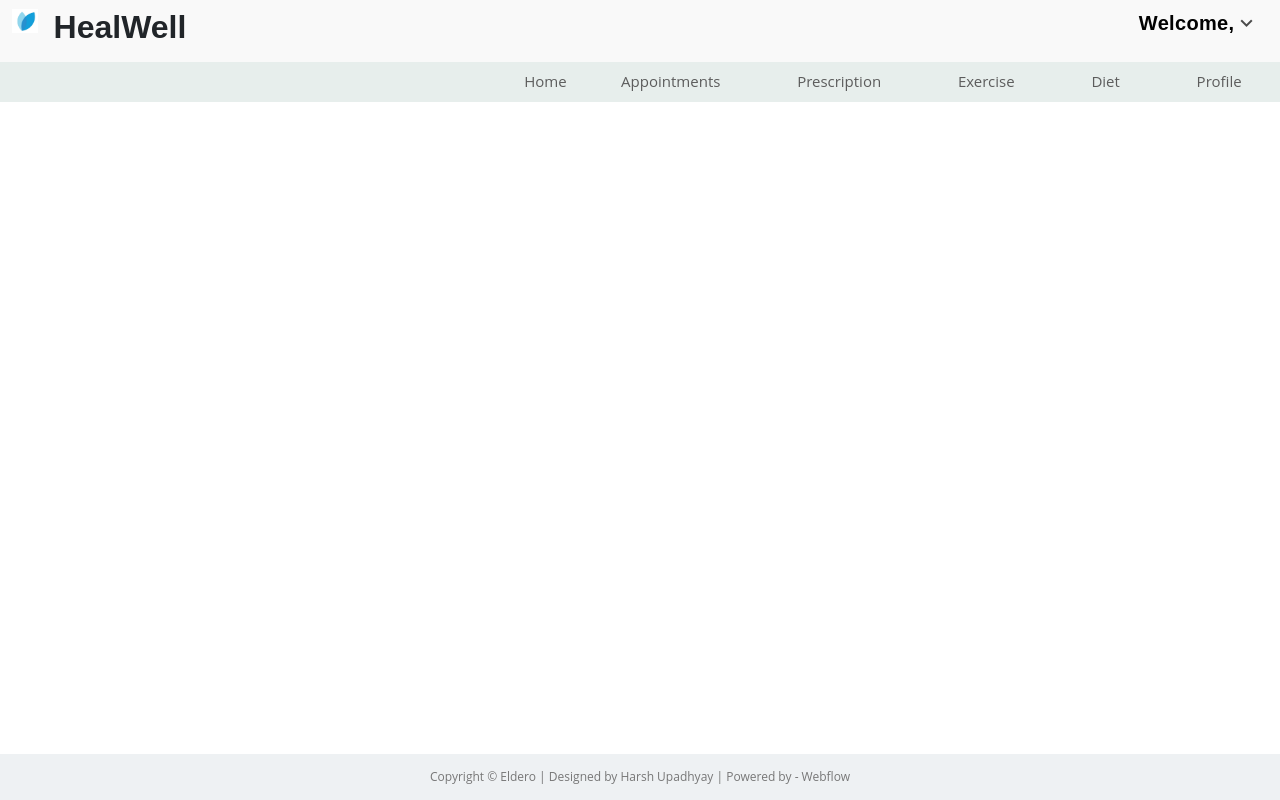
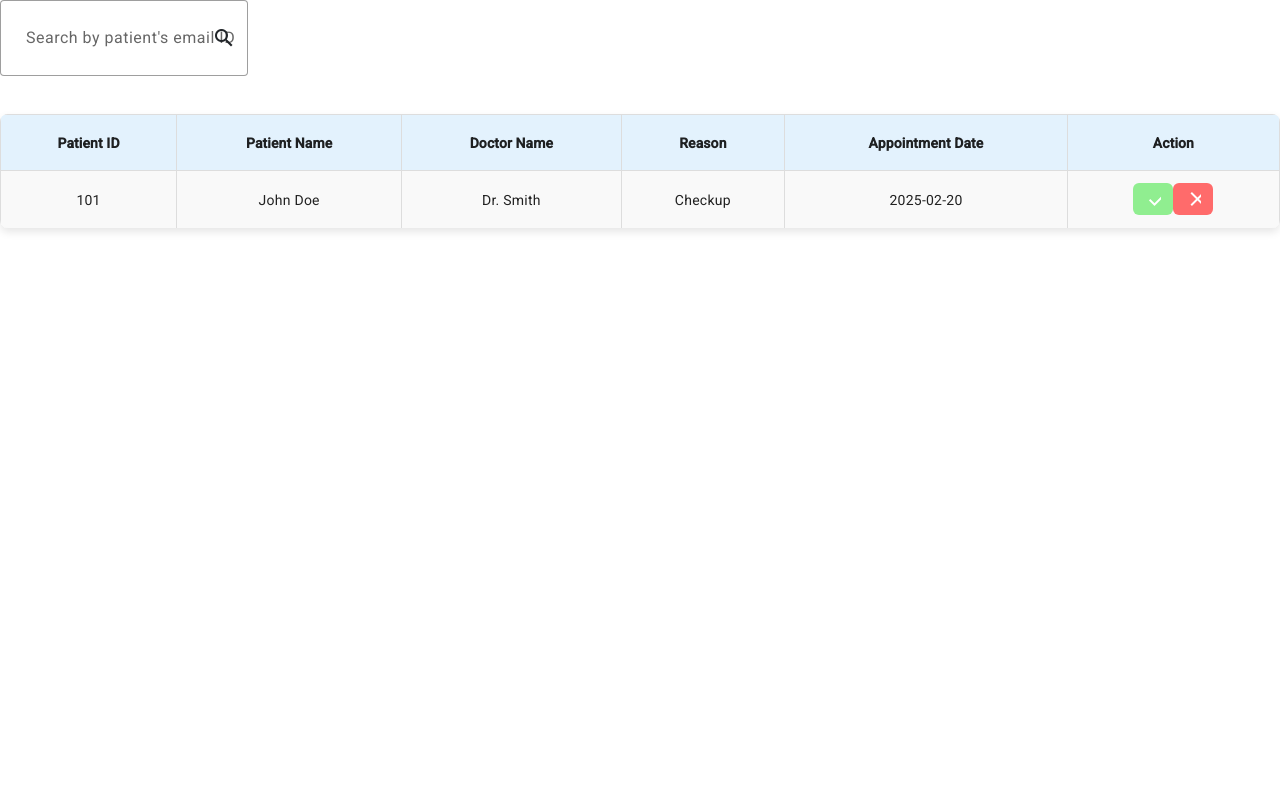
Before and after one commit to 1304harshu/HealWell, an Angular app: page /home in a window 1280 px wide. Built offline with nearby package versions, Linux system fonts and the light colour scheme.

Commit message:
apt-list added

```diff
--- a/src/app/app.component.html
+++ b/src/app/app.component.html
@@ -1,3 +1,4 @@
-<router-outlet></router-outlet>
+<!-- <router-outlet></router-outlet>  -->
 <!-- <app-meal></app-meal> -->
  <!-- <app-aptform></app-aptform> -->
+<app-apt-list></app-apt-list>
--- /dev/null
+++ b/src/app/apt-list/apt-list.component.html
@@ -0,0 +1,59 @@
+<div class="search-container">
+    <mat-form-field appearance="outline" class="search-box">
+      <input matInput placeholder="Search by patient's email ID" [(ngModel)]="searchQuery">
+      <button mat-icon-button matSuffix>
+        <mat-icon>search</mat-icon>
+      </button>
+    </mat-form-field>
+  </div>
+
+
+  <table mat-table [dataSource]="dataSource" class="mat-elevation-z8">
+
+    <!-- Patient ID Column -->
+    <ng-container matColumnDef="patientId">
+      <th mat-header-cell *matHeaderCellDef> Patient ID </th>
+      <td mat-cell *matCellDef="let element"> {{element.patientId}} </td>
+    </ng-container>
+
+    <!-- Patient Name Column -->
+    <ng-container matColumnDef="patientName">
+      <th mat-header-cell *matHeaderCellDef> Patient Name </th>
+      <td mat-cell *matCellDef="let element"> {{element.patientName}} </td>
+    </ng-container>
+
+    <!-- Doctor Name Column -->
+    <ng-container matColumnDef="doctorName">
+      <th mat-header-cell *matHeaderCellDef> Doctor Name </th>
+      <td mat-cell *matCellDef="let element"> {{element.doctorName}} </td>
+    </ng-container>
+
+    <!-- Reason Column -->
+    <ng-container matColumnDef="reason">
+      <th mat-header-cell *matHeaderCellDef> Reason </th>
+      <td mat-cell *matCellDef="let element"> {{element.reason}} </td>
+    </ng-container>
+
+    <!-- Appointment Date Column -->
+    <ng-container matColumnDef="appointmentDate">
+      <th mat-header-cell *matHeaderCellDef> Appointment Date </th>
+      <td mat-cell *matCellDef="let element"> {{element.appointmentDate}} </td>
+    </ng-container>
+
+    <!-- Action Column -->
+    <ng-container matColumnDef="action">
+      <th mat-header-cell *matHeaderCellDef> Action </th>
+      <td mat-cell *matCellDef="let element">
+        <button mat-icon-button color="primary" class="approve-btn" (click)="approveAppointment(element)">
+          <mat-icon>check</mat-icon>
+        </button>
+        <button mat-icon-button color="warn" class="reject-btn" (click)="rejectAppointment(element)">
+          <mat-icon>close</mat-icon>
+        </button>
+      </td>
+    </ng-container>
+
+    <tr mat-header-row *matHeaderRowDef="displayedColumns"></tr>
+    <tr mat-row *matRowDef="let row; columns: displayedColumns;"></tr>
+
+  </table>
--- /dev/null
+++ b/src/app/apt-list/apt-list.component.scss
@@ -0,0 +1,112 @@
+// Search Box Container
+.search-container {
+  display: flex;
+  align-items: center;
+  gap: 10px;
+  margin-bottom: 16px;
+  width: 38vh;
+
+  input {
+    width: 300px;
+    padding: 10px;
+    border: 1px solid #ccc;
+    border-radius: 6px;
+    transition: all 0.3s ease-in-out;
+
+
+    &:focus {
+      outline: none;
+      border-color: #007bff;
+      box-shadow: 0 0 8px rgba(0, 123, 255, 0.5);
+    }
+  }
+
+  .search-container outline{
+    width: 38px;
+  }
+  .mat-mdc-form-field-infix ng-tns-c508571215-0{
+    width:32vh;
+  }
+  .search-icon {
+    cursor: pointer;
+    font-size: 20px;
+    color: #007bff;
+    transition: color 0.3s ease;
+
+    &:hover {
+      color: #0056b3;
+    }
+  }
+}
+
+// Table Styling
+table {
+  width: 100%;
+  border-collapse: collapse;
+  background-color: #f9f9f9;
+  box-shadow: 0 4px 8px rgba(0, 0, 0, 0.1);
+  border-radius: 8px;
+  overflow: hidden;
+
+  th, td {
+    padding: 12px;
+    text-align: center;
+    border: 1px solid #ddd;
+    transition: all 0.3s ease-in-out;
+  }
+
+  th {
+    background-color: #e3f2fd;
+    font-weight: bold;
+  }
+
+  tr {
+    transition: all 0.3s ease-in-out;
+
+    &:hover {
+      background-color: rgba(0, 123, 255, 0.1);
+      transform: scale(1.01);
+    }
+  }
+}
+
+// Action Buttons
+.approve-btn,
+.reject-btn {
+  display: inline-flex;
+  align-items: center;
+  justify-content: center;
+  width: 32px;
+  height: 32px;
+  border-radius: 6px;
+  border: none;
+  font-size: 18px;
+  cursor: pointer;
+  transition: all 0.3s ease-in-out;
+}
+
+// Approve Button (Green)
+.approve-btn {
+  background-color: #90ee90;
+  color: #fff;
+  width: 5vh;
+
+  &:hover {
+    background-color: #5cb85c;
+    transform: translateY(-2px);
+    box-shadow: 0px 4px 10px rgba(92, 184, 92, 0.3);
+  }
+}
+
+// Reject Button (Red)
+.reject-btn {
+  background-color: #ff6b6b;
+  color: #fff;
+  width: 5vh;
+
+  &:hover {
+    background-color: #d9534f;
+    transform: translateY(-2px);
+    box-shadow: 0px 4px 10px rgba(217, 83, 79, 0.3);
+  }
+}
--- /dev/null
+++ b/src/app/apt-list/apt-list.component.ts
@@ -0,0 +1,24 @@
+import { Component } from '@angular/core';
+
+@Component({
+  selector: 'app-apt-list',
+  templateUrl: './apt-list.component.html',
+  styleUrl: './apt-list.component.scss'
+})
+export class AptListComponent {
+  searchQuery: string = '';
+
+  displayedColumns: string[] = ['patientId', 'patientName', 'doctorName', 'reason', 'appointmentDate', 'action'];
+
+  dataSource = [
+    { patientId: '101', patientName: 'John Doe', doctorName: 'Dr. Smith', reason: 'Checkup', appointmentDate: '2025-02-20' }
+  ];
+
+  approveAppointment(element: any) {
+    console.log('Approved:', element);
+  }
+
+  rejectAppointment(element: any) {
+    console.log('Rejected:', element);
+  }
+}
```
Also changed, not shown: src/app/app.module.ts (+7 -0 lines), 1 other file (tests, documents, lock files or other folders).
